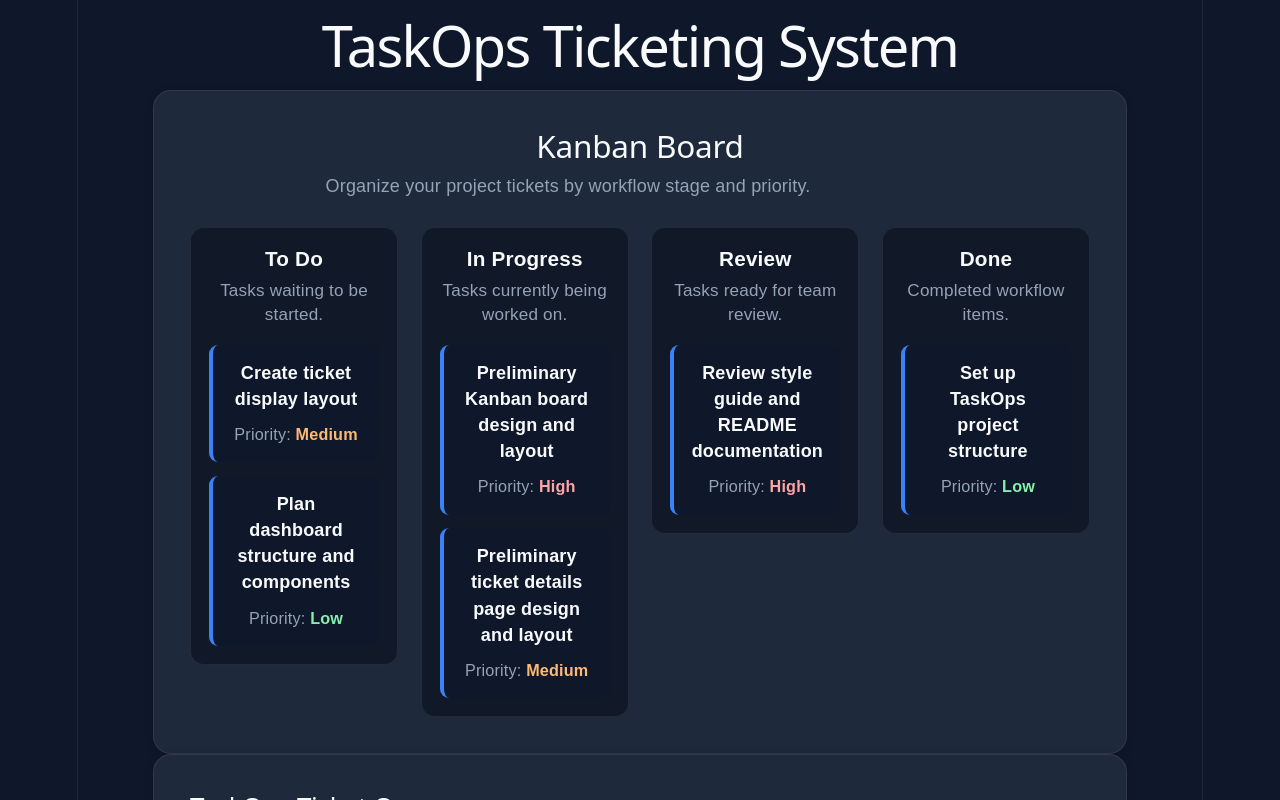
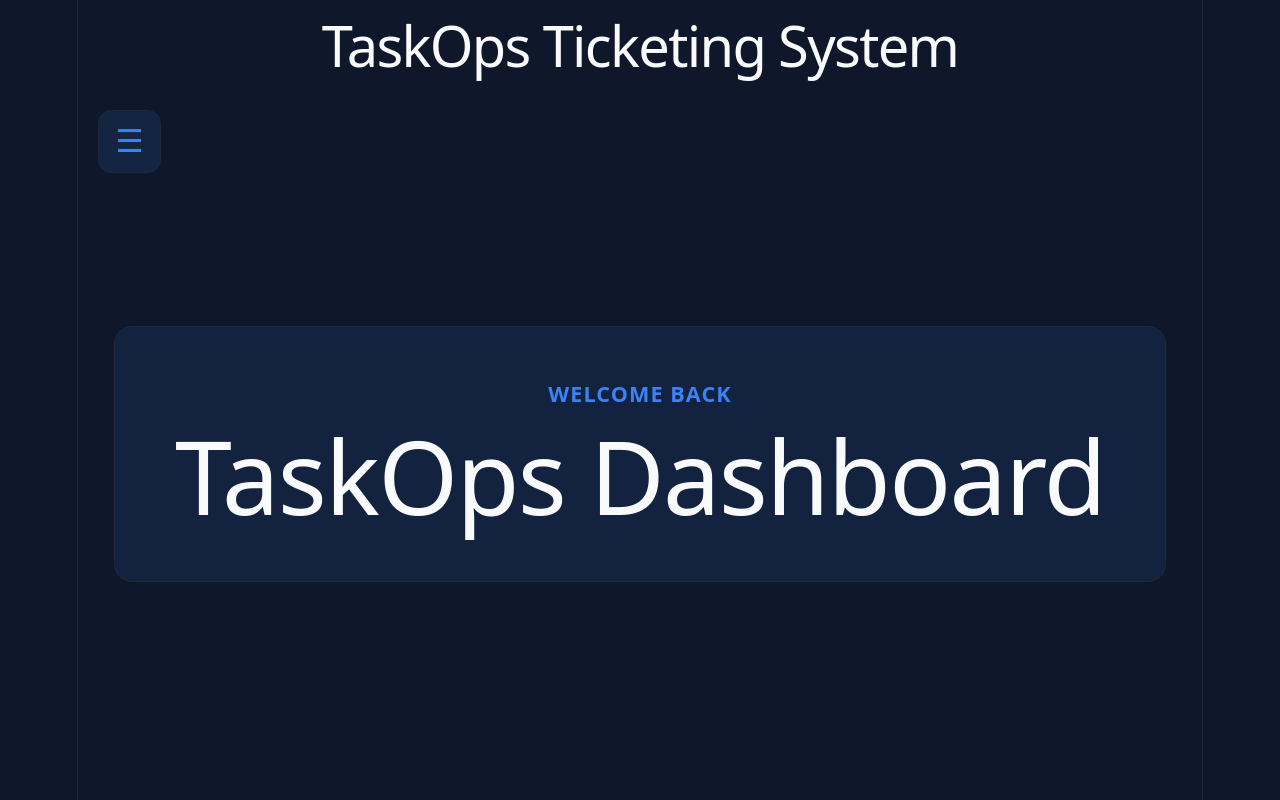
Before and after one commit to Arsh607/TaskOps---Ticketing-system, a React (Vite) app: page / in a window 1280 px wide. Shown: the top 800 px of the page. Built offline with nearby package versions, Linux system fonts and the light colour scheme.

Commit message:
feat: Created dashboard page for the application.

```diff
--- a/src/App.tsx
+++ b/src/App.tsx
@@ -1,6 +1,7 @@
 import TicketDetails from './components/ticket-details/TicketDetails'
 import KanbanBoard from './components/kanban-board/KanbanBoard'
 import TicketList from './components/ticket-list/TicketList'
+import Dashboard from './components/dashboard/Dashboard'
 import './App.css'
 
 function App() {
@@ -11,6 +12,7 @@ function App() {
       </header>
 
       <main>
+        <Dashboard />
         <KanbanBoard />
         <TicketList />
         <TicketDetails />
--- /dev/null
+++ b/src/components/dashboard/Dashboard.css
@@ -0,0 +1,138 @@
+.dashboard {
+  min-height: 100vh;
+  display: flex;
+  flex-direction: column;
+  color: var(--text-h);
+}
+
+.dashboard__content {
+  flex: 1;
+  position: relative;
+  display: flex;
+  align-items: center;
+  justify-content: center;
+  padding: 2rem;
+}
+
+.dashboard__menu-button,
+.dashboard__logout-button,
+.dashboard__menu button {
+  cursor: pointer;
+  border: 1px solid var(--border);
+  border-radius: 0.75rem;
+  background-color: var(--accent-bg);
+  color: var(--accent);
+  font-weight: 700;
+  transition: all 0.3s ease;
+}
+
+.dashboard__menu-button {
+  position: absolute;
+  top: 20px;
+  left: 20px;
+  width: 3.5rem;
+  height: 3.5rem;
+  font-size: 1.75rem;
+}
+
+.dashboard__logout-button {
+  position: absolute;
+  top: 20px;
+  right: 20px;
+  padding: 0.8rem 1.2rem;
+  font-size: 1rem;
+}
+
+.dashboard__menu {
+  position: absolute;
+  top: 80px;
+  left: 20px;
+  width: 220px;
+  display: flex;
+  flex-direction: column;
+  gap: 0.75rem;
+  padding: 1rem;
+  background-color: var(--social-bg);
+  border: 1px solid var(--border);
+  border-radius: 1rem;
+}
+
+.dashboard__menu button {
+  padding: 0.8rem 1rem;
+  text-align: left;
+  font-size: 1rem;
+}
+
+.dashboard__menu button:hover,
+.dashboard__logout-button:hover,
+.dashboard__menu-button:hover {
+  border-color: var(--accent-border);
+  box-shadow: var(--shadow);
+}
+
+.dashboard__card {
+  width: min(100%, 1100px);
+  padding: 3rem;
+  text-align: center;
+  background-color: var(--social-bg);
+  border: 1px solid var(--border);
+  border-radius: 1rem;
+
+  display: flex;
+  flex-direction: column;
+  align-items: center;
+  justify-content: center;
+  gap: 1rem;
+}
+
+.dashboard__label {
+  margin: 0;
+  color: var(--accent);
+  font-weight: 700;
+  letter-spacing: 0.05em;
+  text-transform: uppercase;
+  font-size: 1.2rem;
+}
+
+.dashboard__card h1 {
+  margin: 0;
+  font-size: clamp(4rem, 8vw, 6rem);
+  line-height: 1;
+  color: var(--text-h);
+}
+
+.dashboard__email {
+  margin: 0;
+  color: var(--text);
+  font-size: 2rem;
+  line-height: 1.2;
+}
+
+.dashboard__footer {
+  padding: 1.25rem;
+  text-align: center;
+  color: var(--text);
+  border-top: 1px solid var(--border);
+}
+
+@media (max-width: 768px) {
+  .dashboard__content {
+    padding: 1.25rem;
+  }
+
+  .dashboard__card {
+    padding: 2rem 1.5rem;
+  }
+
+  .dashboard__card h1 {
+    font-size: clamp(2.5rem, 10vw, 4rem);
+  }
+
+  .dashboard__email {
+    font-size: 1.25rem;
+  }
+
+  .dashboard__menu {
+    width: 180px;
+  }
+}
--- /dev/null
+++ b/src/components/dashboard/Dashboard.tsx
@@ -0,0 +1,48 @@
+import { useState } from "react";
+import "./Dashboard.css";
+
+function Dashboard() {
+
+  const [menuOpen, setMenuOpen] = useState(false);
+
+  return (
+    <main className="dashboard">
+      <section className="dashboard__content">
+        <button
+          className="dashboard__menu-button"
+          onClick={() => setMenuOpen(!menuOpen)}
+          aria-label="Open navigation menu"
+        >
+          ☰
+        </button>
+
+        {menuOpen && (
+          <nav className="dashboard__menu" aria-label="Dashboard navigation">
+            <button onClick={() => (window.location.href = "/tickets")}>
+              Tickets
+            </button>
+
+            <button onClick={() => (window.location.href = "/kanban")}>
+              Kanban Board
+            </button>
+          </nav>
+        )}
+
+
+        <article className="dashboard__card">
+          <p className="dashboard__label">Welcome back</p>
+          <h1>TaskOps Dashboard</h1>
+        </article>
+      </section>
+
+      <footer className="dashboard__footer">
+        <p>
+          © 2026 Arshdeep Singh Rishi, Muse Muse and Krupa Patel. All rights
+          reserved.
+        </p>
+      </footer>
+    </main>
+  );
+}
+
+export default Dashboard;
```
